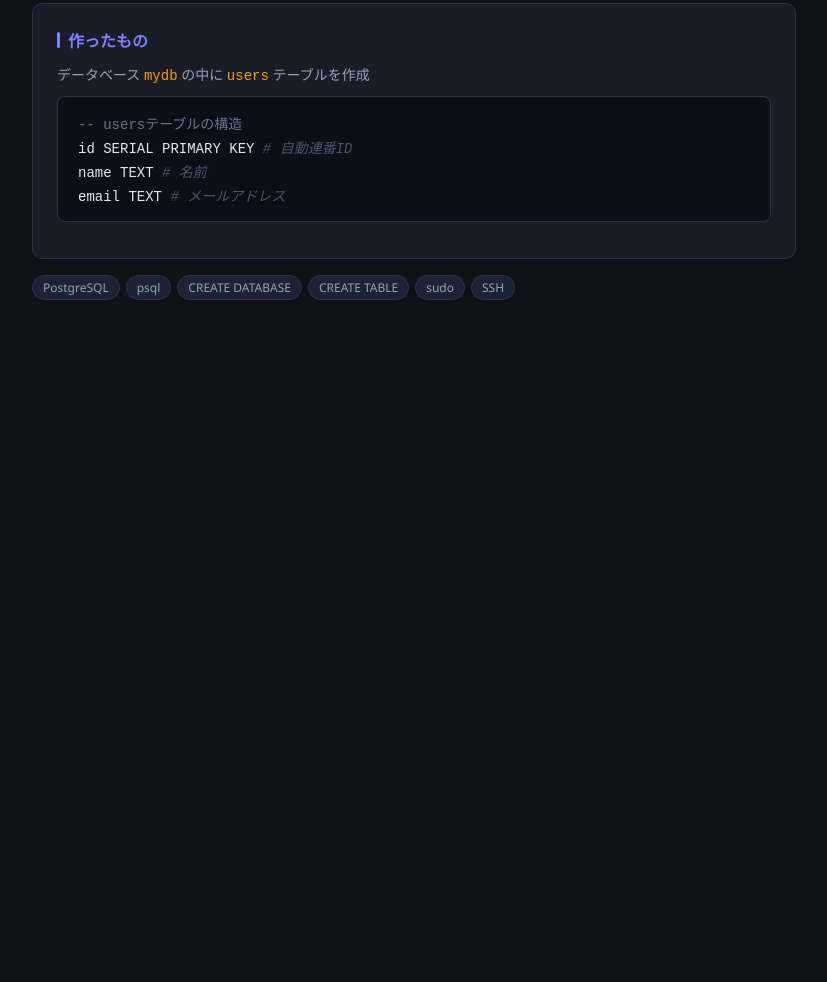
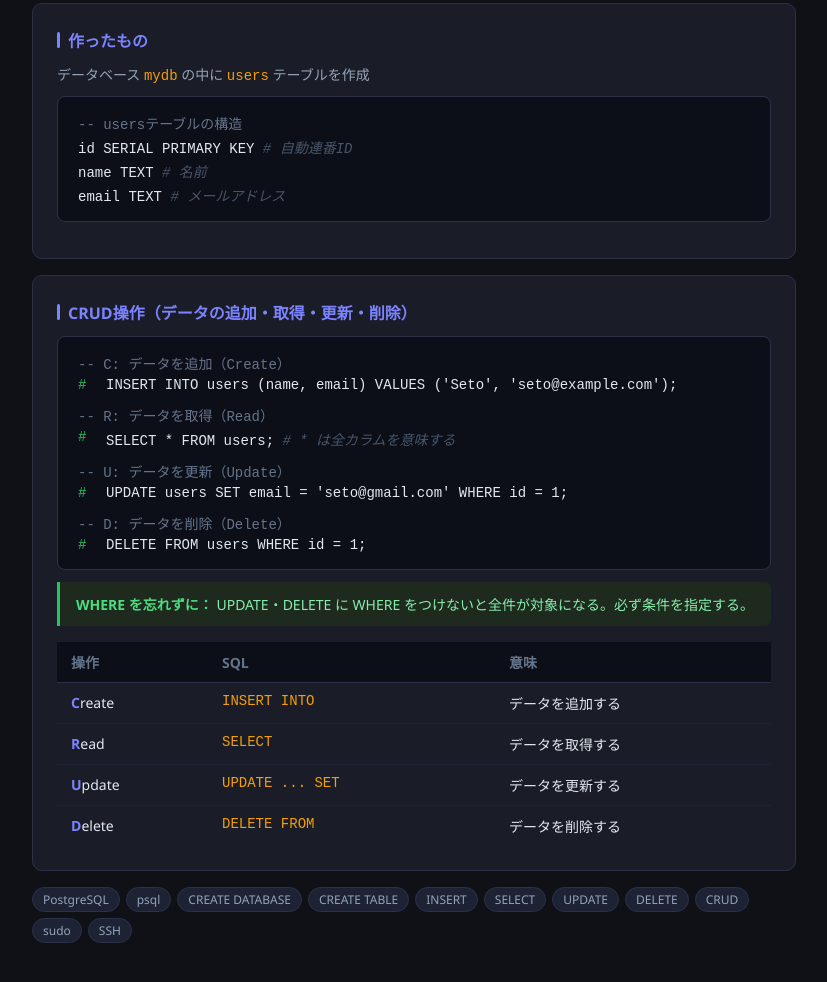
Before and after one commit to setoband3/ubuntu_learn, a plain HTML site: page index.html in a window 1280 px wide. Shown: the part 1537-2519 px from the top of the page, without its empty margins (276-1103 px from the left). Before the commit the page ends 1941 px from the top, so only its background shows below. Drawn offline with Linux system fonts and the light colour scheme.

Commit message:
Day1: CRUD操作を追記

```diff
--- a/index.html
+++ b/index.html
@@ -367,11 +367,64 @@
         </div>
       </div>
 
+      <!-- CRUD操作 -->
+      <div class="card">
+        <div class="card-title">CRUD操作（データの追加・取得・更新・削除）</div>
+
+        <div class="cmd-block">
+          <div class="cmd-line">
+            <span class="cmd" style="color:#64748b">-- C: データを追加（Create）</span>
+          </div>
+          <div class="cmd-line">
+            <span class="prompt">#</span>
+            <span class="cmd">INSERT INTO users (name, email) VALUES ('Seto', 'seto@example.com');</span>
+          </div>
+          <div class="cmd-line" style="margin-top:12px;">
+            <span class="cmd" style="color:#64748b">-- R: データを取得（Read）</span>
+          </div>
+          <div class="cmd-line">
+            <span class="prompt">#</span>
+            <span class="cmd">SELECT * FROM users; <span class="comment"># * は全カラムを意味する</span></span>
+          </div>
+          <div class="cmd-line" style="margin-top:12px;">
+            <span class="cmd" style="color:#64748b">-- U: データを更新（Update）</span>
+          </div>
+          <div class="cmd-line">
+            <span class="prompt">#</span>
+            <span class="cmd">UPDATE users SET email = 'seto@gmail.com' WHERE id = 1;</span>
+          </div>
+          <div class="cmd-line" style="margin-top:12px;">
+            <span class="cmd" style="color:#64748b">-- D: データを削除（Delete）</span>
+          </div>
+          <div class="cmd-line">
+            <span class="prompt">#</span>
+            <span class="cmd">DELETE FROM users WHERE id = 1;</span>
+          </div>
+        </div>
+
+        <div class="memo">
+          <strong>WHERE を忘れずに：</strong> UPDATE・DELETE に WHERE をつけないと全件が対象になる。必ず条件を指定する。
+        </div>
+
+        <table class="kw-table" style="margin-top:16px;">
+          <tr><th>操作</th><th>SQL</th><th>意味</th></tr>
+          <tr><td><strong style="color:#7c83ff">C</strong>reate</td><td class="kw">INSERT INTO</td><td>データを追加する</td></tr>
+          <tr><td><strong style="color:#7c83ff">R</strong>ead</td><td class="kw">SELECT</td><td>データを取得する</td></tr>
+          <tr><td><strong style="color:#7c83ff">U</strong>pdate</td><td class="kw">UPDATE ... SET</td><td>データを更新する</td></tr>
+          <tr><td><strong style="color:#7c83ff">D</strong>elete</td><td class="kw">DELETE FROM</td><td>データを削除する</td></tr>
+        </table>
+      </div>
+
       <div class="tags">
         <span class="tag">PostgreSQL</span>
         <span class="tag">psql</span>
         <span class="tag">CREATE DATABASE</span>
         <span class="tag">CREATE TABLE</span>
+        <span class="tag">INSERT</span>
+        <span class="tag">SELECT</span>
+        <span class="tag">UPDATE</span>
+        <span class="tag">DELETE</span>
+        <span class="tag">CRUD</span>
         <span class="tag">sudo</span>
         <span class="tag">SSH</span>
       </div>
```
